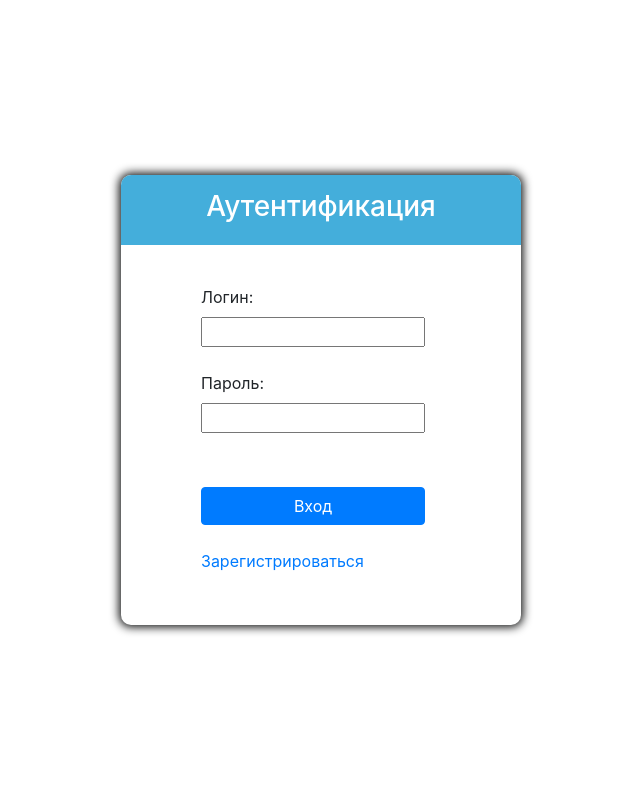
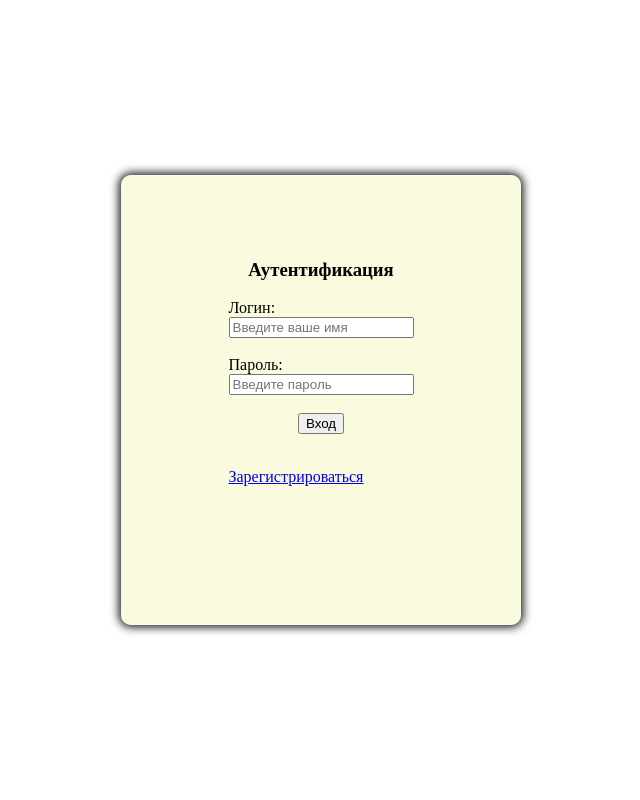
Before and after one commit to Carmano/MyRare, a Django app: page /login/ in a window 1280 px wide. Shown: the whole page, without its empty margins (319-959 px from the left). Run offline with Django 4.2, Linux system fonts and the light colour scheme; some libraries are stand-ins or nearby versions.

Commit message:
log in is ready on 70%

```diff
--- a/project/MyRare/static/css/authentication.css
+++ b/project/MyRare/static/css/authentication.css
@@ -1,14 +1,10 @@
-
-
 html, body {
-    height: 100%;
+    height: 10%;
     display: flex;
     justify-content: center;
     align-items: center;
-    background-color: white;
+    background: linear-gradient(180deg, #74A9F9 0%, rgba(164, 14, 14, 0.08) 100%);
 }
-
-
 
 #authentication {
     background-color: white;
--- /dev/null
+++ b/project/MyRare/static/css/login.css
@@ -0,0 +1,47 @@
+html {
+    height: 100%;
+    width: 100%;
+    display: flex;
+    justify-content: center;
+    align-items: center;
+}
+
+body {
+    padding: 0;
+    margin: 0;
+}
+
+#authentication {
+    display: flex;
+    background-color: rgba(247, 248, 209, 0.705);
+    justify-content: center;
+    align-items: center;
+
+    width: 400px;
+    height: 450px;
+    border-radius: 10px;
+    box-shadow: 0 0 10px 2px #0c0d0d;
+}
+
+#form-authentication {
+    position: relative;
+}
+
+#button {
+    display: block;
+    margin-left: auto;
+    margin-right: auto;
+}
+
+#registration {
+    display: block;
+    margin-left: auto;
+    margin-right: auto;
+}
+
+#title {
+    position: absolute;
+    margin-bottom: 260px;
+
+    font
+}
--- a/project/MyRare/templates/MyRare/login.html
+++ b/project/MyRare/templates/MyRare/login.html
@@ -1,32 +1,33 @@
 <!DOCTYPE html>
-{% load static %}
+<!--{% load static %}-->
 <html lang="en">
 <head>
     <meta charset="UTF-8">
     <title>Аутентификация</title>
-    <link rel="stylesheet" href="https://maxcdn.bootstrapcdn.com/bootstrap/4.0.0/css/bootstrap.min.css" integrity="sha384-Gn5384xqQ1aoWXA+058RXPxPg6fy4IWvTNh0E263XmFcJlSAwiGgFAW/dAiS6JXm" crossorigin="anonymous">
-    <link rel="stylesheet" type="text/css" href="{% static 'css/authentication.css' %}">
+    <!-- <link rel="stylesheet" href="https://maxcdn.bootstrapcdn.com/bootstrap/4.0.0/css/bootstrap.min.css" integrity="sha384-Gn5384xqQ1aoWXA+058RXPxPg6fy4IWvTNh0E263XmFcJlSAwiGgFAW/dAiS6JXm" crossorigin="anonymous"> -->
+<!--    <link rel="stylesheet" type="text/css" href="{% static 'css/authentication.css' %}">-->
+    <link rel="stylesheet" href="../../static/css/login.css">
 </head>
 <body>
         <div id="authentication">
-        <div id="title"><h3>
-            Аутентификация
-        </h3></div>
+            <div id="title">
+                <h3>Аутентификация</h3>
+            </div>
 
             <div id="form-authentication">
                 <form action="{% url 'authentication' %}" method="post">
-                {% csrf_token %}
-                {%if error%}
-                    <p>{{error}}</p>
-                {% endif %}
+<!--                    {% csrf_token %}-->
+<!--                    {%if error%}-->
+<!--                        <p>{{error}}</p>-->
+<!--                    {% endif %}-->
                 <label for="login">Логин:</label><br>
-              <input type="text" id="login" name="login" required><br><br>
+                <input type="text" id="login" name="login" required placeholder="Введите ваше имя"><br><br>
                 <label for="password">Пароль:</label><br>
-              <input type="password" id="password" name="password" required><br><br>
-              <button type="submit" class="btn btn-primary">Вход</button>
+                <input type="password" id="password" name="password" required placeholder="Введите пароль"><br><br>
+                <button type="submit" class="btn btn-primary" id="button">Вход</button>
                 </form>
                 <br>
-            <p><a href="/">Зарегистрироваться</a></p>
+                <p id="button"><a href="/">Зарегистрироваться</a></p>
             </div>
 
         </div>
```
Lines whose indentation alone changed are shown as unchanged.
